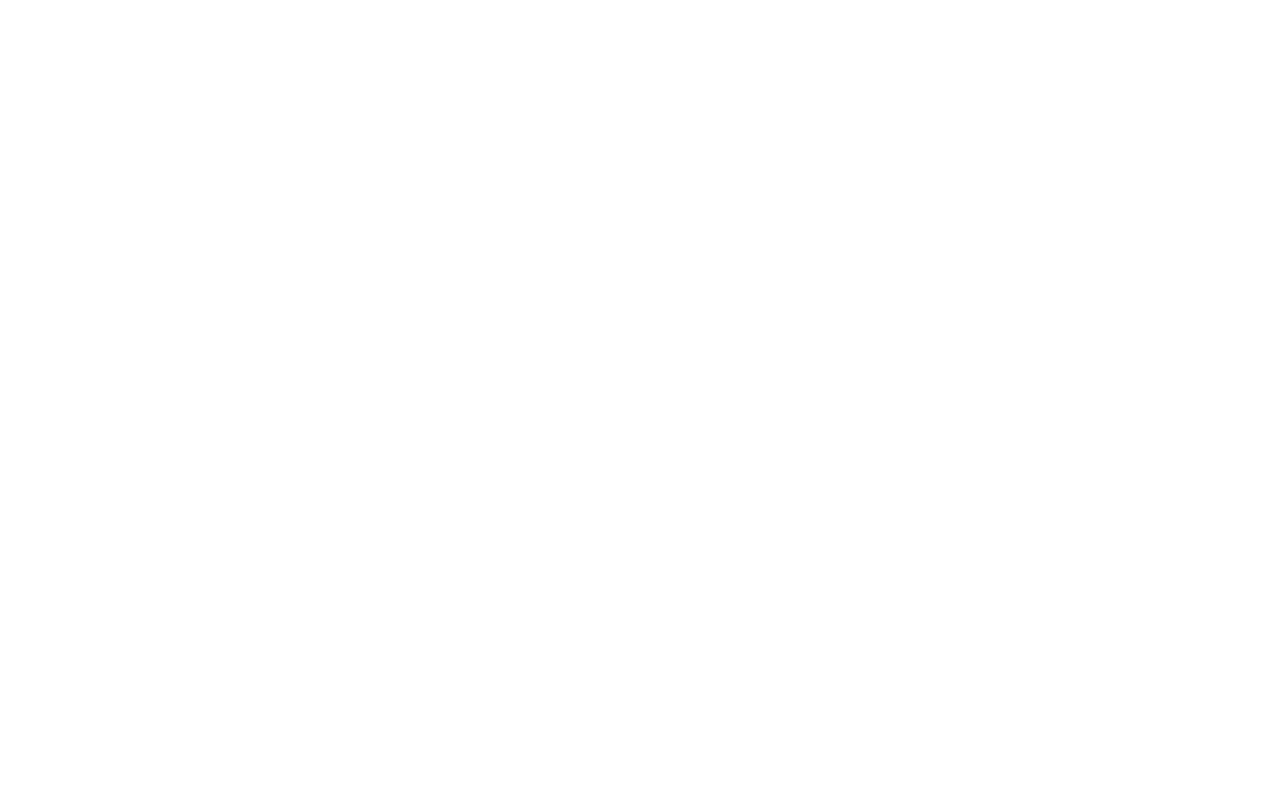
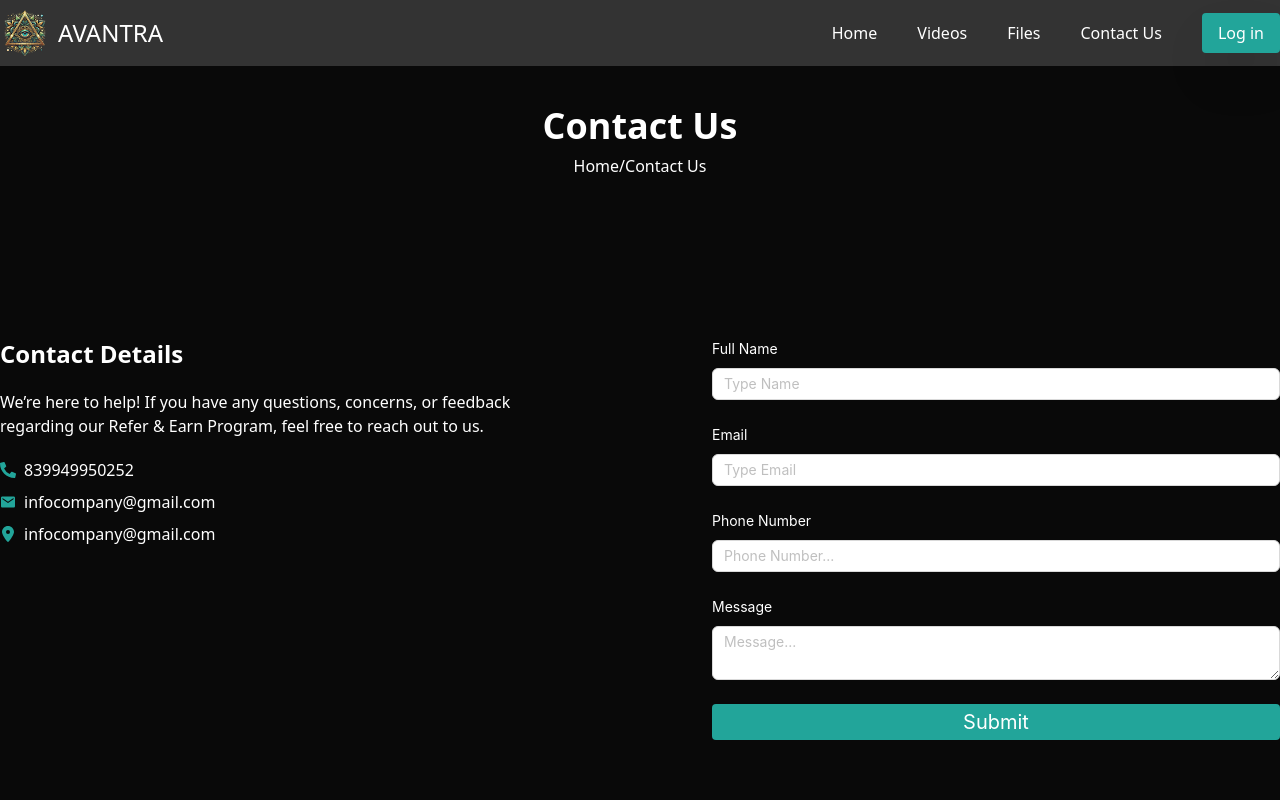
Before and after one commit to goni715/membership-management-website, a React (Vite) app: page /contact-us in a window 1280 px wide. Before the commit this address had no page. Shown: the top 800 px of the page. Built offline with nearby package versions, Linux system fonts and the light colour scheme.

Commit message:
Implement contact us page

```diff
--- a/src/App.jsx
+++ b/src/App.jsx
@@ -7,7 +7,7 @@
   return (
     <div>
       <NavBar />
-      <div className="min-h-[70vh]">
+      <div className="min-h-[70vh] bg-[#090909]">
         <Outlet />
       </div>
       <Footer/>
--- a/src/Components/NavBar/NavBar.jsx
+++ b/src/Components/NavBar/NavBar.jsx
@@ -17,7 +17,7 @@
                     <NavLink>Home</NavLink>
                     <NavLink>Videos</NavLink>
                     <NavLink>Files</NavLink>
-                    <NavLink>Contact Us</NavLink>
+                    <NavLink to={'/contact-us'}>Contact Us</NavLink>
                     <button className='bg-[#22A59A] px-4 py-2 rounded-sm shadow-2xl'>Log in</button>
                 </div>
             </div>
--- /dev/null
+++ b/src/Pages/ContactUs/ContactUs.jsx
@@ -0,0 +1,43 @@
+import { Form, Input } from 'antd'
+import TextArea from 'antd/es/input/TextArea'
+import React from 'react'
+import { FaPhoneAlt } from 'react-icons/fa'
+import { FaLocationDot } from 'react-icons/fa6'
+import { IoMdMail } from 'react-icons/io'
+
+const ContactUs = () => {
+  return (
+    <div className='text-white container mx-auto '>
+        <p className='text-center text-4xl font-semibold pt-10'>Contact Us</p>
+        <p className='text-center mt-2'>Home/Contact Us</p>
+        <div className='md:flex  justify-between gap-36 mt-20 py-20'>
+            <div className='w-full'>
+               <p className='text-2xl font-bold'>Contact Details</p>
+               <p className='mt-5'>We’re here to help! If you have any questions, concerns, or feedback regarding our Refer & Earn Program, feel free to reach out to us.</p>
+               <p className='flex items-center gap-2 mt-5'><FaPhoneAlt  color='#22A59A' /> 839949950252</p>
+               <p className='flex items-center gap-2 mt-2'><IoMdMail color='#22A59A' />infocompany@gmail.com</p>
+               <p className='flex items-center gap-2 mt-2'><FaLocationDot color='#22A59A' />infocompany@gmail.com</p>
+            </div>
+            <div className='w-full'>
+                <Form layout='vertical'>
+                    <Form.Item label={<p className='text-white'>Full Name</p>}>
+                        <Input placeholder='Type Name'/>
+                    </Form.Item>
+                    <Form.Item label={<p className='text-white'>Email</p>}>
+                        <Input placeholder='Type Email'/>
+                    </Form.Item>
+                    <Form.Item label={<p className='text-white'>Phone Number</p>}>
+                        <Input placeholder='Phone Number...'/>
+                    </Form.Item>
+                    <Form.Item label={<p className='text-white'>Message</p>}>
+                        <TextArea placeholder='Message...'/>
+                    </Form.Item>
+                    <button className='bg-[#22A59A] w-full text-white rounded-sm py-1 text-xl cursor-pointer'>Submit</button>
+                </Form>
+            </div>
+        </div>
+    </div>
+  )
+}
+
+export default ContactUs
--- a/src/main.jsx
+++ b/src/main.jsx
@@ -6,6 +6,7 @@
 import Login from "./Pages/Login/Login.jsx";
 import Register from "./Pages/Register/Register.jsx";
 import HomePage from "./Pages/HomePage/HomePage.jsx";
+import ContactUs from "./Pages/ContactUs/ContactUs.jsx";
 
 createRoot(document.getElementById("root")).render(
   <StrictMode>
@@ -13,6 +14,7 @@
       <Routes>
         <Route path="/" element={<App/>}  >
           <Route index  element={<HomePage/>} />
+          <Route path="/contact-us" element={<ContactUs/>} />
         </Route>
         <Route path="/login" element={<Login/>} />
         <Route path="/register" element={<Register/>} />
```
